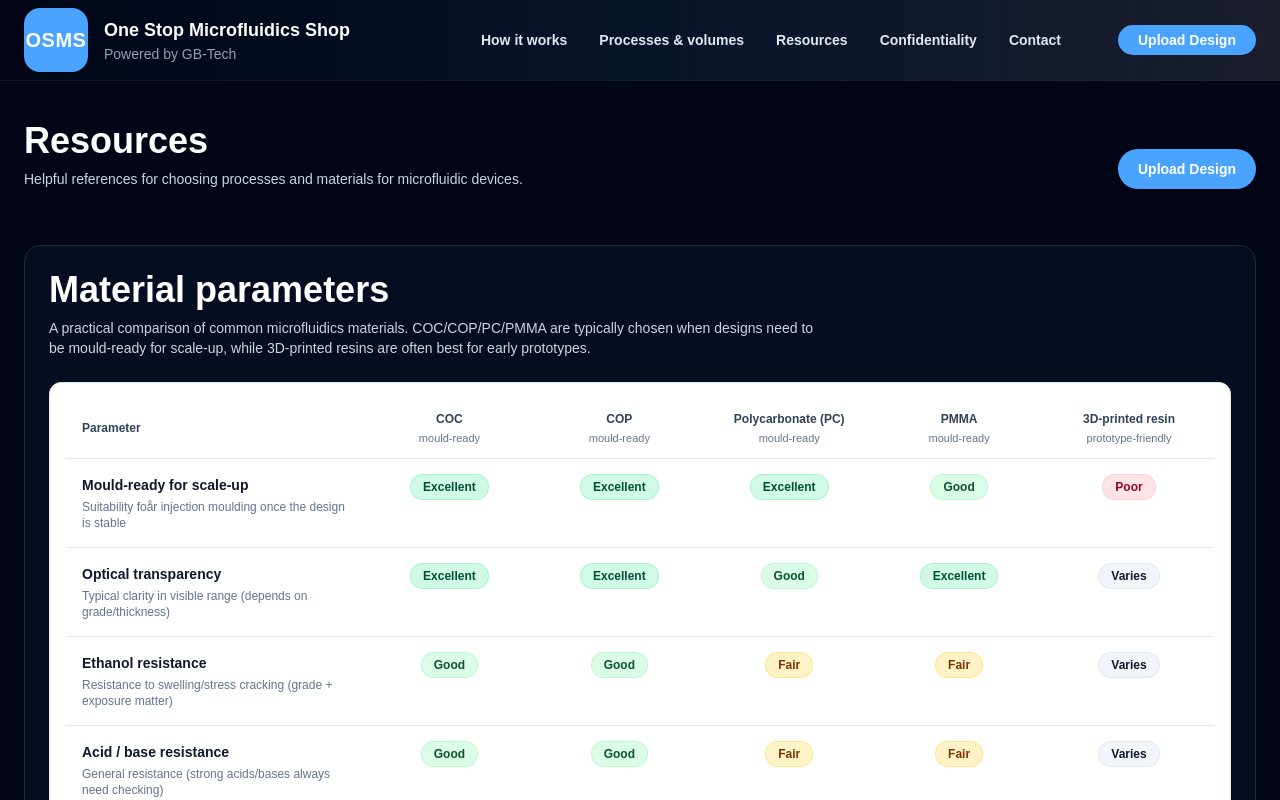
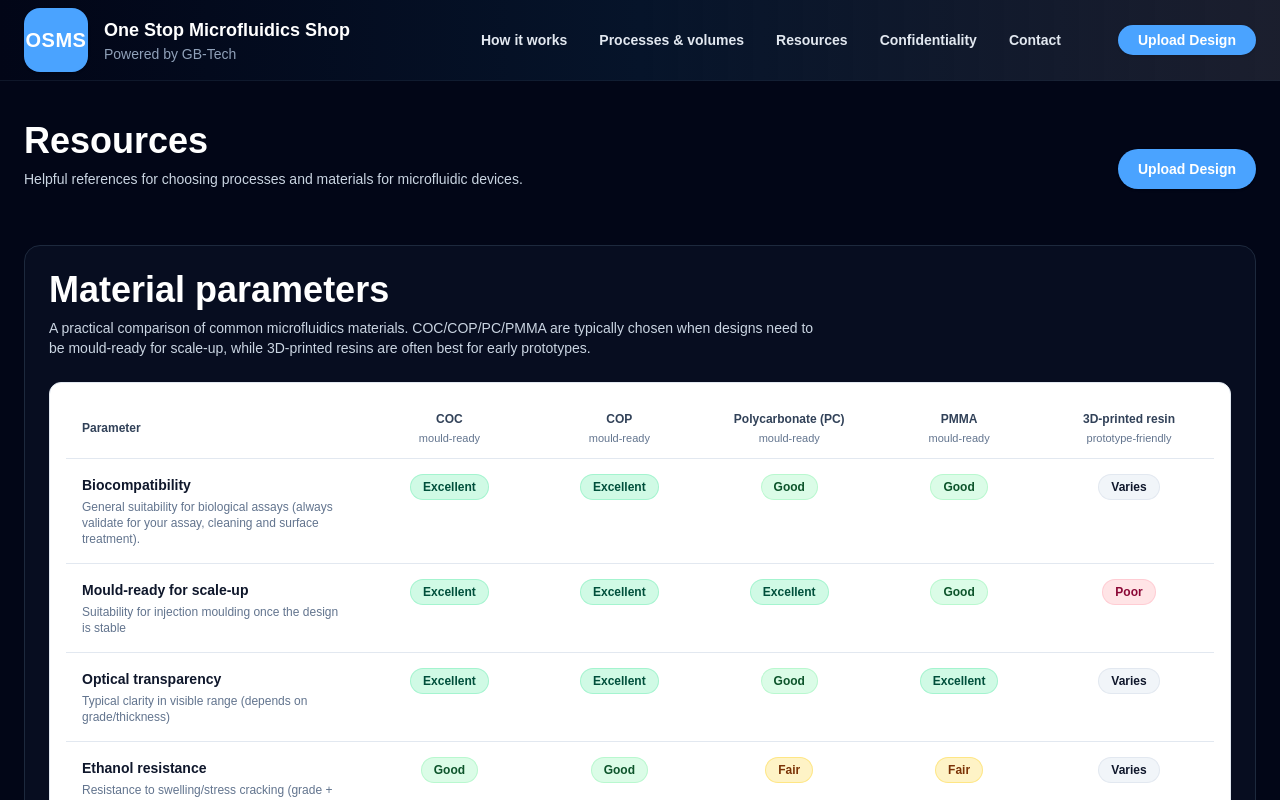
Before and after one commit to OMS-Shop/osm-shop, a Next.js app: page /resources in a window 1280 px wide. Shown: the top 800 px of the page. Built offline with nearby package versions, Linux system fonts and the light colour scheme.

Commit message:
Add biocompatibility row to material parameters table

```diff
--- a/app/resources/page.tsx
+++ b/app/resources/page.tsx
@@ -15,9 +15,21 @@ const rows: {
   hint?: string;
   values: Record<(typeof materials)[number]["key"], Cell | string>;
 }[] = [
+  // ✅ Biocompatibility moved to TOP row
+  {
+    label: "Biocompatibility",
+    hint: "General suitability for biological assays (always validate for your assay, cleaning and surface treatment).",
+    values: {
+      coc: "Excellent",
+      cop: "Excellent",
+      pc: "Good",
+      pmma: "Good",
+      resin: "Varies",
+    },
+  },
   {
     label: "Mould-ready for scale-up",
-    hint: "Suitability foår injection moulding once the design is stable",
+    hint: "Suitability for injection moulding once the design is stable",
     values: {
       coc: "Excellent",
       cop: "Excellent",
@@ -87,7 +99,9 @@ function Badge({ value }: { value: Cell | string }) {
       : "bg-slate-100 text-slate-900 ring-1 ring-slate-200";
 
   return (
-    <span className={`inline-flex items-center justify-center rounded-full px-3 py-1 text-xs font-semibold ${cls}`}>
+    <span
+      className={`inline-flex items-center justify-center rounded-full px-3 py-1 text-xs font-semibold ${cls}`}
+    >
       {v}
     </span>
   );
@@ -97,14 +111,15 @@ export default function ResourcesPage() {
   return (
     <main className="bg-[#020617]">
       {/* Top */}
-      <section className="mx-auto max-w-screen-xl px-6 pt-10 pb-8">
+      <section className="mx-auto max-w-screen-xl px-6 pb-8 pt-10">
         <div className="flex flex-wrap items-end justify-between gap-4">
           <div>
             <h1 className="text-3xl font-semibold text-white md:text-4xl">
               Resources
             </h1>
             <p className="mt-2 max-w-3xl text-sm text-slate-300">
-              Helpful references for choosing processes and materials for microfluidic devices.
+              Helpful references for choosing processes and materials for
+              microfluidic devices.
             </p>
           </div>
 
@@ -123,26 +138,25 @@ export default function ResourcesPage() {
         className="mx-auto max-w-screen-xl px-6 pb-16 pt-6"
       >
         <div className="rounded-2xl border border-slate-800 bg-slate-900/45 p-6">
-          {/* Bigger title as requested */}
           <div className="flex flex-wrap items-start justify-between gap-4">
             <div>
               <h2 className="text-3xl font-semibold text-white md:text-4xl">
                 Material parameters
               </h2>
               <p className="mt-2 max-w-3xl text-sm text-slate-300">
-                A practical comparison of common microfluidics materials. COC/COP/PC/PMMA are
-                typically chosen when designs need to be mould-ready for scale-up, while 3D-printed
-                resins are often best for early prototypes.
+                A practical comparison of common microfluidics materials.
+                COC/COP/PC/PMMA are typically chosen when designs need to be
+                mould-ready for scale-up, while 3D-printed resins are often best
+                for early prototypes.
               </p>
             </div>
           </div>
 
-          {/* White table background preview + wider page to avoid scroll */}
+          {/* White table background + wide layout to minimise horizontal scroll */}
           <div className="mt-6 overflow-x-visible rounded-xl border border-slate-200 bg-white">
             <div className="p-4">
               <div className="w-full overflow-x-auto">
                 <table className="w-full table-fixed border-separate border-spacing-0 text-sm text-slate-900">
-                  {/* column widths to reduce wrapping / avoid scroll */}
                   <colgroup>
                     <col className="w-[26%]" />
                     <col className="w-[14.8%]" />
@@ -174,7 +188,7 @@ export default function ResourcesPage() {
                   <tbody>
                     {rows.map((r) => (
                       <tr key={r.label} className="align-top">
-                        <td className="sticky left-0 z-10 bg-white border-t border-slate-200 px-4 py-4">
+                        <td className="sticky left-0 z-10 border-t border-slate-200 bg-white px-4 py-4">
                           <div className="text-sm font-semibold text-slate-900">
                             {r.label}
                           </div>
@@ -202,8 +216,9 @@ export default function ResourcesPage() {
               </div>
 
               <p className="mt-4 text-xs text-slate-500">
-                Notes: Ratings are indicative and depend on grade, additives, channel geometry, stress, and
-                exposure conditions. Always confirm with datasheets and end-use testing.
+                Notes: Ratings are indicative and depend on grade, additives,
+                channel geometry, stress, and exposure conditions. Always confirm
+                with datasheets and end-use testing.
               </p>
             </div>
           </div>
```
